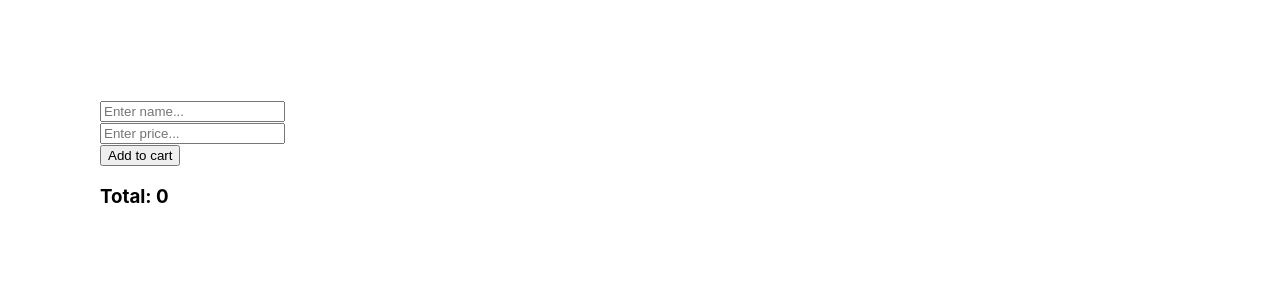
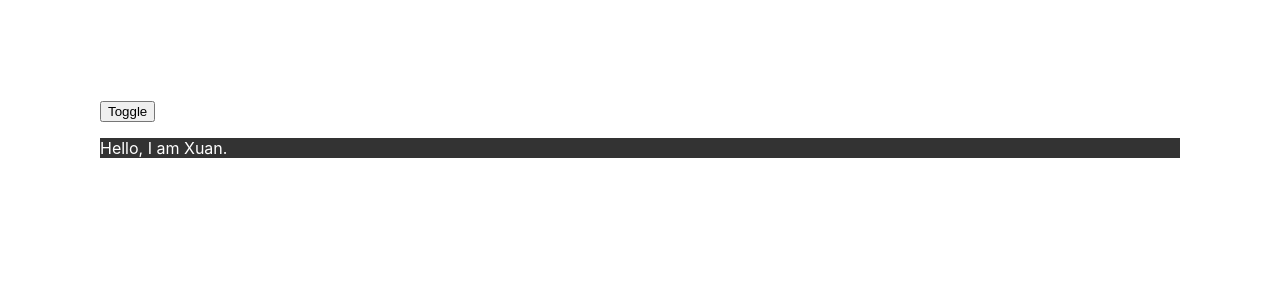
Before and after one commit to XuanNeil/understanding_reactjs, a React (Create React App) app: page / in a window 1280 px wide. Shown: the top 300 px of the page. Built offline with nearby package versions, Linux system fonts and the light colour scheme.

Commit message:
demo context and useContext

```diff
--- a/src/App.css
+++ b/src/App.css
@@ -36,3 +36,7 @@
 .styleCheckBox {
   margin-left: 20px;
 }
+.dark {
+  color: #fff;
+  background-color: #333;
+}
--- a/src/App.js
+++ b/src/App.js
@@ -1,12 +1,12 @@
 import React from 'react';
 import './App.css';
-import DemoUseMemo from './useMemo';
+import DemoContext from './useContext';
 
 function App() {
 
   return (
     <div className='App'>
-      <DemoUseMemo />
+      <DemoContext />
     </div>
   );
 }
--- a/src/index.js
+++ b/src/index.js
@@ -3,11 +3,14 @@ import ReactDOM from 'react-dom/client';
 import './index.css';
 import App from './App';
 import reportWebVitals from './reportWebVitals';
+import { ThemeProvider } from './useContext/ThemeContext';
 
 const root = ReactDOM.createRoot(document.getElementById('root'));
 root.render(
   <React.StrictMode>
-    <App />
+    <ThemeProvider>
+      <App />
+    </ThemeProvider>
   </React.StrictMode>
 );
 
--- /dev/null
+++ b/src/useContext/ThemeContext.js
@@ -0,0 +1,26 @@
+import React, { createContext, useState } from 'react'
+
+const ThemeContext = createContext()
+
+function ThemeProvider({ children }) {
+
+    const [theme, setTheme] = useState('dark');
+    const handleToggleTheme = () => {
+        setTheme(theme === 'dark' ? 'light' : 'dark')
+    }
+    const defaultValue = {
+        theme,
+        handleToggleTheme
+    }
+
+    return (
+        <ThemeContext.Provider value={defaultValue}>
+            {children}
+        </ThemeContext.Provider>
+    )
+}
+
+export {
+    ThemeContext,
+    ThemeProvider
+}
--- /dev/null
+++ b/src/useContext/content.js
@@ -0,0 +1,15 @@
+import React, { useContext } from 'react'
+import '../../src/App.css'
+import { ThemeContext } from './ThemeContext'
+
+const Content = () => {
+
+    const {theme} = useContext(ThemeContext)
+    console.log(theme);
+    return (
+        <div className={theme}>
+            <p>Hello, I am Xuan.</p>
+        </div>
+    )
+}
+export default Content;
--- /dev/null
+++ b/src/useContext/index.js
@@ -0,0 +1,23 @@
+import React, { useContext } from "react";
+import Content from "./content";
+import { ThemeContext } from "./ThemeContext";
+
+
+/*
+* 1. Create Context
+* 2. Provider
+* 3. Consumer
+*/
+
+const DemoContext = () => {
+
+    const {handleToggleTheme}  = useContext(ThemeContext)
+
+    return (
+        <div>
+            <button onClick={handleToggleTheme}>Toggle</button>
+            <Content />
+        </div>
+    )
+}
+export default DemoContext;
```
